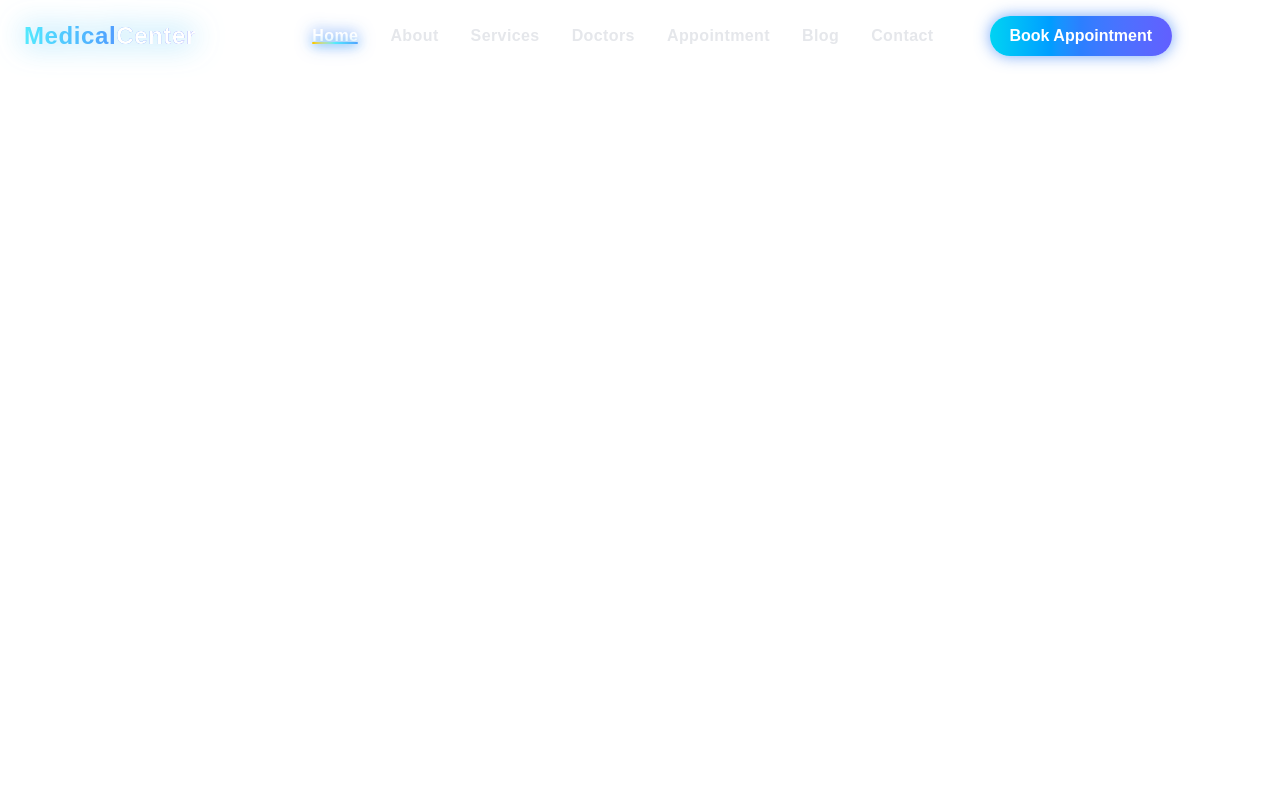
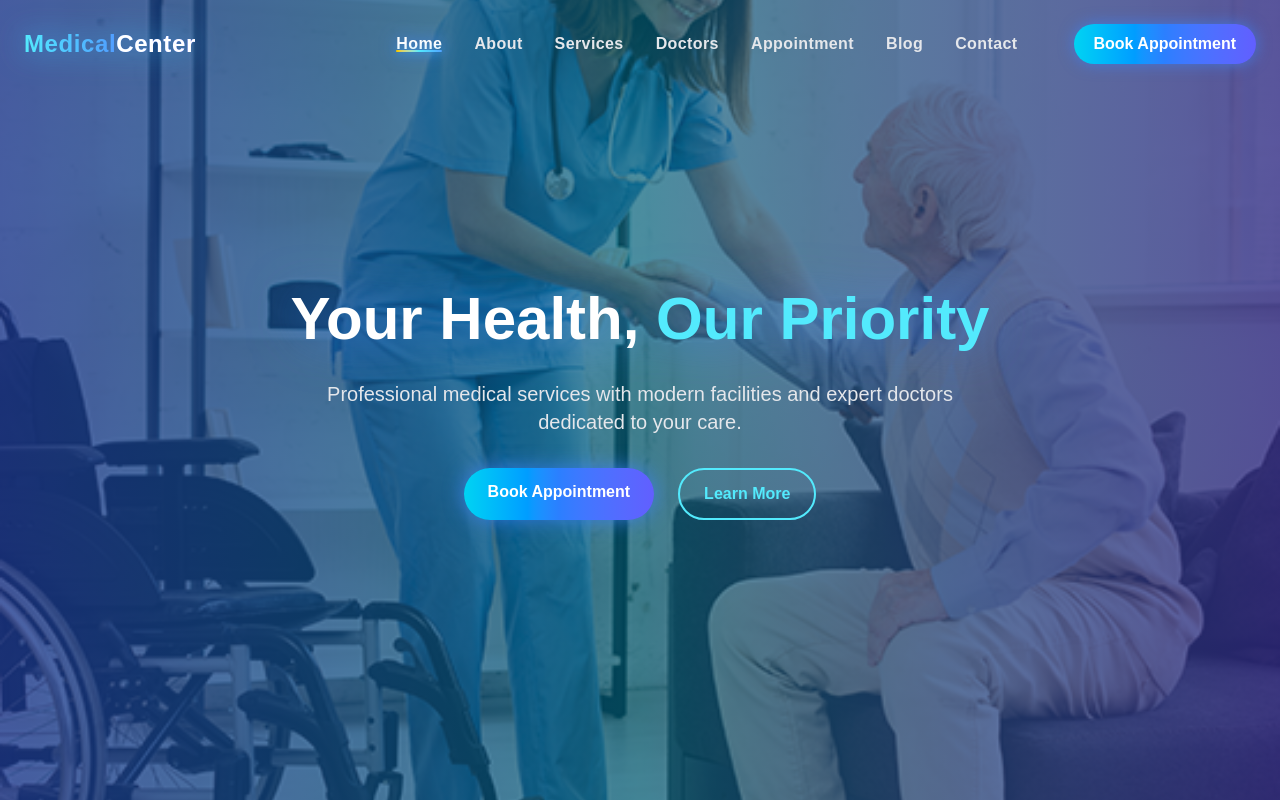
Before and after one commit to Clinton1029/doctors-appointment, a Next.js app: page / in a window 1280 px wide. Built offline with nearby package versions, Linux system fonts and the light colour scheme.

Commit message:
added a hero section

```diff
--- a/app/globals.css
+++ b/app/globals.css
@@ -36,5 +36,14 @@ html {
 }
 
 .animate-gradient {
-  animation: gradient 8s ease infinite;
+  animation: gradient 15s ease infinite;
 }
+
+@keyframes fade-in {
+  from { opacity: 0; transform: translateY(-20px); }
+  to { opacity: 1; transform: translateY(0); }
+}
+
+.animate-fade-in {
+  animation: fade-in 1s ease forwards;
+}
--- a/app/layout.js
+++ b/app/layout.js
@@ -12,8 +12,8 @@ const geistMono = Geist_Mono({
 });
 
 export const metadata = {
-  title: "Create Next App",
-  description: "Generated by create next app",
+  title: "Doctor Appointment System",
+  description: "Book and manage medical appointments easily",
 };
 
 export default function RootLayout({ children }) {
--- a/app/page.js
+++ b/app/page.js
@@ -1,12 +1,13 @@
 "use client";
 
 import Navbar from "@/components/Navbar";
+import Hero from "@/components/Hero";
 
 export default function Home() {
   return (
     <main>
       <Navbar />
-
+      <Hero />
     </main>
   );
 }
--- /dev/null
+++ b/components/Hero.jsx
@@ -0,0 +1,48 @@
+"use client";
+
+export default function Hero() {
+  return (
+    <section
+      id="home"
+      className="relative h-screen flex items-center justify-center text-center text-white"
+    >
+      {/* Background Image */}
+      <div className="absolute inset-0">
+        <img
+          src="/gallery6.png" // replace with your doctor/hospital image
+          alt="Medical Center"
+          className="w-full h-full object-cover"
+        />
+        {/* Gradient Overlay */}
+        <div className="absolute inset-0 bg-gradient-to-r from-blue-900/80 via-cyan-800/70 to-indigo-900/80" />
+      </div>
+
+      {/* Content */}
+      <div className="relative z-10 max-w-3xl px-6">
+        <h1 className="text-4xl md:text-6xl font-extrabold leading-tight drop-shadow-[0_0_25px_rgba(59,130,246,0.7)]">
+          Your Health, <span className="text-cyan-300">Our Priority</span>
+        </h1>
+        <p className="mt-6 text-lg md:text-xl text-gray-200 max-w-2xl mx-auto">
+          Professional medical services with modern facilities and expert doctors
+          dedicated to your care.
+        </p>
+
+        {/* CTA Buttons */}
+        <div className="mt-8 flex justify-center gap-6">
+          <a
+            href="#appointment"
+            className="px-6 py-3 rounded-full bg-gradient-to-r from-cyan-400 via-blue-500 to-indigo-500 font-semibold text-white shadow-[0_0_20px_rgba(59,130,246,0.8)] hover:shadow-[0_0_35px_rgba(59,130,246,1)] transition-all duration-500"
+          >
+            Book Appointment
+          </a>
+          <a
+            href="#about"
+            className="px-6 py-3 rounded-full border-2 border-cyan-300 text-cyan-300 font-semibold hover:bg-cyan-300 hover:text-blue-900 transition-all duration-500"
+          >
+            Learn More
+          </a>
+        </div>
+      </div>
+    </section>
+  );
+}
--- a/components/Navbar.jsx
+++ b/components/Navbar.jsx
@@ -1,13 +1,12 @@
 "use client";
 
 import { useState, useEffect } from "react";
-import { Menu, X, Sun, Moon } from "lucide-react";
+import { Menu, X } from "lucide-react";
 
 export default function Navbar() {
   const [isOpen, setIsOpen] = useState(false);
   const [scrolled, setScrolled] = useState(false);
   const [active, setActive] = useState("Home");
-  const [theme, setTheme] = useState("light");
   const [progress, setProgress] = useState(0);
 
   const links = [
@@ -23,7 +22,7 @@ export default function Navbar() {
   // Handle scroll
   useEffect(() => {
     const handleScroll = () => {
-      setScrolled(window.scrollY > 40);
+      setScrolled(window.scrollY > 60);
 
       // progress bar
       const totalHeight = document.body.scrollHeight - window.innerHeight;
@@ -48,17 +47,6 @@ export default function Navbar() {
     return () => window.removeEventListener("scroll", handleScroll);
   }, []);
 
-  // Toggle dark/light theme
-  const toggleTheme = () => {
-    if (theme === "light") {
-      document.documentElement.classList.add("dark");
-      setTheme("dark");
-    } else {
-      document.documentElement.classList.remove("dark");
-      setTheme("light");
-    }
-  };
-
   return (
     <>
       {/* Scroll Progress Bar */}
@@ -71,15 +59,17 @@ export default function Navbar() {
       <nav
         className={`fixed w-full top-0 z-50 transition-all duration-700 ${
           scrolled
-            ? "bg-gradient-to-r from-blue-700 via-cyan-600 to-indigo-700 bg-[length:300%_300%] animate-gradient backdrop-blur-lg shadow-xl border-b border-cyan-400/40"
-            : "bg-transparent"
+            ? "bg-gradient-to-r from-blue-700 via-cyan-700 to-indigo-800 shadow-2xl py-3"
+            : "bg-transparent py-6"
         }`}
       >
-        <div className="max-w-7xl mx-auto flex justify-between items-center px-6 py-4 animate-fade-in">
+        <div className="max-w-7xl mx-auto flex justify-between items-center px-6 transition-all duration-500">
           {/* Logo */}
           <a
             href="#home"
-            className="text-2xl font-extrabold tracking-wide bg-gradient-to-r from-cyan-300 via-blue-400 to-indigo-500 text-transparent bg-clip-text drop-shadow-[0_0_15px_rgba(56,189,248,0.8)]"
+            className={`font-extrabold tracking-wide bg-gradient-to-r from-cyan-300 via-blue-400 to-indigo-500 text-transparent bg-clip-text drop-shadow-[0_0_15px_rgba(56,189,248,0.8)] transition-all duration-500 ${
+              scrolled ? "text-xl" : "text-2xl"
+            }`}
           >
             Medical<span className="text-white">Center</span>
           </a>
@@ -115,18 +105,6 @@ export default function Navbar() {
             >
               Book Appointment
             </a>
-
-            {/* Dark Mode Toggle */}
-            <button
-              onClick={toggleTheme}
-              className="ml-4 p-2 rounded-full bg-white/10 hover:bg-white/20 transition"
-            >
-              {theme === "light" ? (
-                <Moon size={20} className="text-white" />
-              ) : (
-                <Sun size={20} className="text-yellow-300" />
-              )}
-            </button>
           </div>
 
           {/* Mobile Toggle */}
@@ -144,7 +122,7 @@ export default function Navbar() {
             isOpen ? "max-h-[600px] opacity-100" : "max-h-0 opacity-0"
           }`}
         >
-          <ul className="flex flex-col items-center bg-gradient-to-br from-blue-800 via-cyan-700 to-indigo-800 bg-[length:300%_300%] animate-gradient backdrop-blur-lg shadow-lg shadow-blue-400/40 px-6 py-8 space-y-6">
+          <ul className="flex flex-col items-center bg-gradient-to-br from-blue-800 via-cyan-700 to-indigo-900 shadow-xl px-6 py-8 space-y-6">
             {links.map((link) => (
               <li key={link.name}>
                 <a
```
